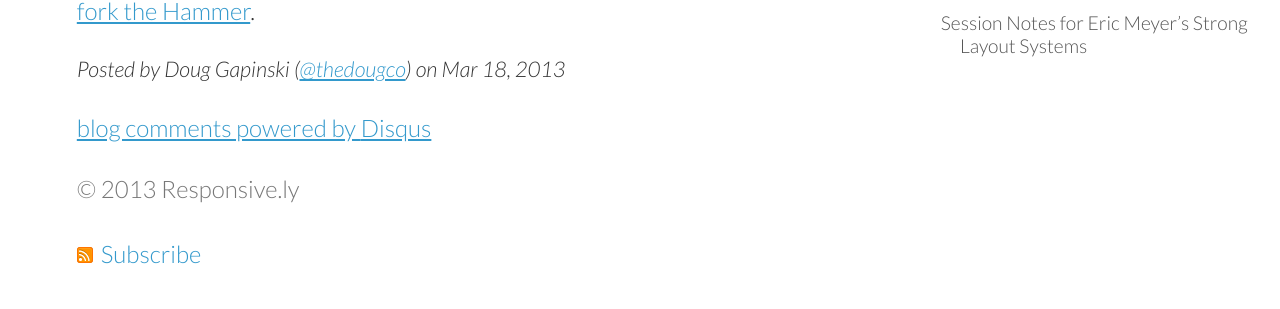
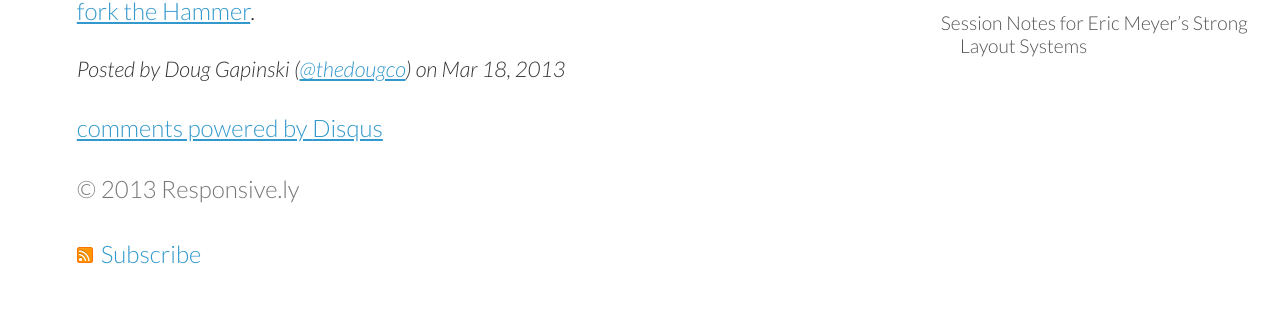
Before and after one commit to thedougco/responsive.ly, a Jekyll site: the page built from _posts/2013-03-18-keep-on-hammer-rockin.md, in a window 1280 px wide. Shown: the part 1173-1482 px from the top of the page. Built offline with Jekyll 4.4.1, drawn with Linux system fonts in a browser that asks for light colours; nearby versions of some CDN libraries; Markdown is read by kramdown in place of the engine named in the settings; comment, search, counter and statistics services are not loaded.

Commit message:
update disqus code

```diff
--- a/_layouts/post.html
+++ b/_layouts/post.html
@@ -27,14 +27,12 @@
 
 <div id="disqus_thread"></div>
 <script type="text/javascript">
-  var disqus_shortname = 'weedygarden';
-  var disqus_url = "http://weedygarden.net{{page.url}}";
-
-  (function() {
-      var dsq = document.createElement('script'); dsq.type = 'text/javascript'; dsq.async = true;
-      dsq.src = 'http://' + disqus_shortname + '.disqus.com/embed.js';
-      (document.getElementsByTagName('head')[0] || document.getElementsByTagName('body')[0]).appendChild(dsq);
-  })();
+    var disqus_shortname = 'responsively';
+    (function() {
+        var dsq = document.createElement('script'); dsq.type = 'text/javascript'; dsq.async = true;
+        dsq.src = '//' + disqus_shortname + '.disqus.com/embed.js';
+        (document.getElementsByTagName('head')[0] || document.getElementsByTagName('body')[0]).appendChild(dsq);
+    })();
 </script>
 <noscript>Please enable JavaScript to view the <a href="http://disqus.com/?ref_noscript">comments powered by Disqus.</a></noscript>
-<a href="http://disqus.com" class="dsq-brlink">blog comments powered by <span class="logo-disqus">Disqus</span></a>
+<a href="http://disqus.com" class="dsq-brlink">comments powered by <span class="logo-disqus">Disqus</span></a>
```
